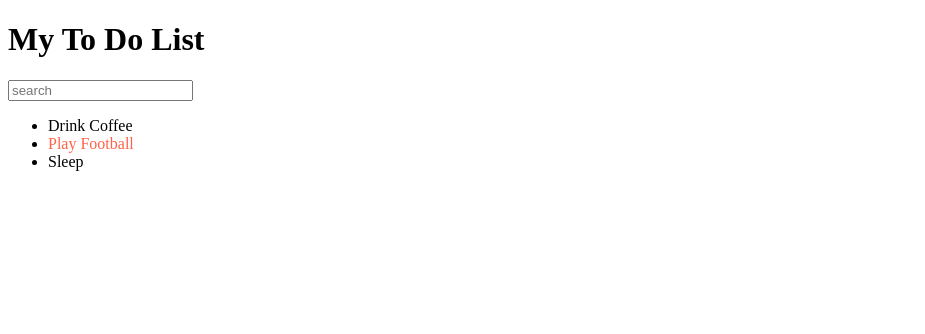
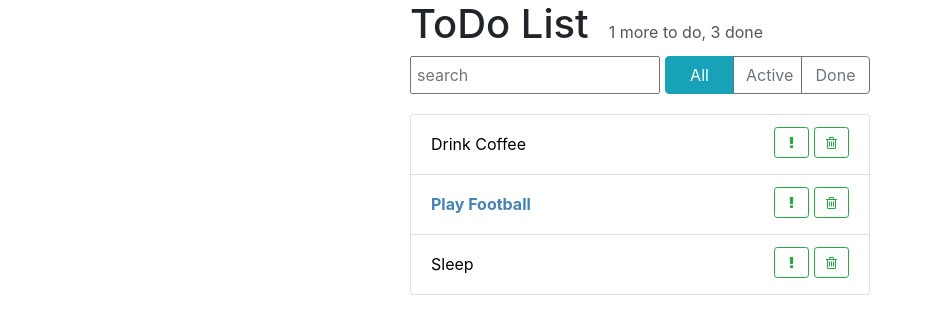
Before and after one commit to Vlad220994/ToDoList, a React app: page / in a window 1280 px wide. Shown: the whole page, without its empty margins (0-925 px from the left). Built offline with nearby package versions, Linux system fonts and the light colour scheme.

Commit message:
added css

```diff
--- a/public/index.html
+++ b/public/index.html
@@ -2,6 +2,8 @@
 <html lang="en">
   <head>
     <meta charset="utf-8" />
+    <link rel="stylesheet" href="https://stackpath.bootstrapcdn.com/bootstrap/4.3.1/css/bootstrap.min.css" integrity="sha384-ggOyR0iXCbMQv3Xipma34MD+dH/1fQ784/j6cY/iJTQUOhcWr7x9JvoRxT2MZw1T" crossorigin="anonymous">
+    <link href="https://stackpath.bootstrapcdn.com/font-awesome/4.7.0/css/font-awesome.min.css" rel="stylesheet" integrity="sha384-wvfXpqpZZVQGK6TAh5PVlGOfQNHSoD2xbE+QkPxCAFlNEevoEH3Sl0sibVcOQVnN" crossorigin="anonymous">
     <title>React App</title>
   </head>
   <body>
--- a/src/components/App.js
+++ /dev/null
@@ -1,23 +0,0 @@
-import React from 'react';
-
-import AppHeader from './AppHeader';
-import SearchPanel from './SearchPanel';
-import ToDoList from './ToDoList';
-
-const App = () => {
-  const toDoData = [
-    { key: 1, label: 'Drink Coffee', important: false },
-    { key: 2, label: 'Play Football', important: true },
-    { key: 3, label: 'Sleep', important: false }
-  ];
-
-  return(
-    <div>
-      <AppHeader />
-      <SearchPanel />
-      <ToDoList todos = { toDoData } />
-    </div>
-  );
-}
-
-export default App;
--- /dev/null
+++ b/src/components/App/App.css
@@ -0,0 +1,5 @@
+.App {
+  display: block;
+  width: 500px;
+  margin: 0 auto;
+}
--- /dev/null
+++ b/src/components/App/App.js
@@ -0,0 +1,27 @@
+import React from 'react';
+
+import AppHeader from '../AppHeader/AppHeader';
+import SearchPanel from '../SearchPanel/SearchPanel';
+import ToDoList from '../ToDoList/ToDoList';
+import ItemStatusFilter from '../ItemStatusFilter/ItemStatusFilter';
+
+import './App.css';
+
+const App = () => {
+  const toDoData = [
+    { id: 1, label: 'Drink Coffee', important: false },
+    { id: 2, label: 'Play Football', important: true },
+    { id: 3, label: 'Sleep', important: false }
+  ];
+
+  return(
+    <div className="App">
+      <AppHeader />
+      <SearchPanel />
+      <ItemStatusFilter />
+      <ToDoList todos = { toDoData } />
+    </div>
+  );
+}
+
+export default App;
--- a/src/components/AppHeader.js
+++ /dev/null
@@ -1,9 +0,0 @@
-import React from 'react';
-
-const AppHeader = () => {
-  return(
-    <h1>My To Do List</h1>
-  );
-};
-
-export default AppHeader;
--- /dev/null
+++ b/src/components/AppHeader/AppHeader.css
@@ -0,0 +1,9 @@
+h1 {
+  display: inline-block;
+  margin-left: 20px;
+}
+
+.AppHeader > span {
+  margin-left: 20px;
+  color: #525752;
+}
--- /dev/null
+++ b/src/components/AppHeader/AppHeader.js
@@ -0,0 +1,14 @@
+import React from 'react';
+
+import './AppHeader.css';
+
+const AppHeader = () => {
+  return(
+    <div className="AppHeader">
+      <h1>ToDo List</h1>
+      <span>1 more to do, 3 done</span>
+    </div>
+  );
+};
+
+export default AppHeader;
--- /dev/null
+++ b/src/components/ItemStatusFilter/ItemStatusFilter.css
@@ -0,0 +1,5 @@
+.btn-group {
+  display: flex;
+  align-self: flex-end;
+  margin-right: 20px;
+}
--- /dev/null
+++ b/src/components/ItemStatusFilter/ItemStatusFilter.js
@@ -0,0 +1,15 @@
+import React from 'react';
+
+import './ItemStatusFilter.css';
+
+const ItemStatusFilter = () => {
+  return(
+    <div className="btn-group">
+      <button type="button" className="btn btn-info">All</button>
+      <button type="button" className="btn btn-outline-secondary">Active</button>
+      <button type="button" className="btn btn-outline-secondary">Done</button>
+    </div>
+  );
+};
+
+export default ItemStatusFilter;
--- a/src/components/SearchPanel.js
+++ /dev/null
@@ -1,9 +0,0 @@
-import React from 'react';
-
-const SearchPanel = () => {
-  return(
-    <input placeholder="search"></input>
-  );
-};
-
-export default SearchPanel;
--- /dev/null
+++ b/src/components/SearchPanel/SearchPanel.css
@@ -0,0 +1,16 @@
+.SearchPanel {
+  display: float;
+  float: left;
+  margin-left: 20px;
+}
+
+input {
+  width: 250px;
+  padding: 5px;
+}
+
+button {
+  margin-left: 5px;
+  padding: 5px 10px;
+  border-radius: 2px;
+}
--- /dev/null
+++ b/src/components/SearchPanel/SearchPanel.js
@@ -0,0 +1,13 @@
+import React from 'react';
+
+import './SearchPanel.css';
+
+const SearchPanel = () => {
+  return(
+    <div className="SearchPanel">
+      <input placeholder="search"></input>
+    </div>
+  );
+};
+
+export default SearchPanel;
--- a/src/components/ToDoList.js
+++ /dev/null
@@ -1,20 +0,0 @@
-import React from 'react';
-import ToDoListItem from './ToDoListItem';
-
-const ToDoList = ({ todos }) => {
-  const elements = todos.map((item) => {
-    return(
-      <li>
-        <ToDoListItem { ...item }/>
-      </li>
-    );
-  });
-
-  return (
-    <ul>
-      { elements }
-    </ul>
-  );
-}
-
-export default ToDoList;
--- /dev/null
+++ b/src/components/ToDoList/ToDoList.css
@@ -0,0 +1,3 @@
+.todo-list {
+  margin: 20px;
+}
--- /dev/null
+++ b/src/components/ToDoList/ToDoList.js
@@ -0,0 +1,26 @@
+import React from 'react';
+
+import ToDoListItem from '../ToDoListItem/ToDoListItem';
+import './ToDoList.css';
+
+const ToDoList = ({ todos }) => {
+
+  const elements = todos.map((item) => {
+
+    const { id, ...itemProps } =item;
+
+    return(
+      <li key={ id } className="list-group-item">
+        <ToDoListItem { ...itemProps }/>
+      </li>
+    );
+  });
+
+  return (
+    <ul className="list-group todo-list">
+      { elements }
+    </ul>
+  );
+}
+
+export default ToDoList;
--- a/src/components/ToDoListItem.js
+++ /dev/null
@@ -1,14 +0,0 @@
-import React from 'react';
-
-const ToDoListItem = ({ label, important = false }) => {
-
-  const style = {
-    color: important ? 'tomato' : 'black'
-  }
-
-  return(
-    <span style={style}>{ label }</span>
-  );
-};
-
-export default ToDoListItem;
--- /dev/null
+++ b/src/components/ToDoListItem/ToDoListItem.css
@@ -0,0 +1,14 @@
+.ToDoListItemLabel {
+  line-height: 35px;
+  cursor: pointer;
+  user-select: none;
+}
+
+button {
+  width: 35px;
+}
+
+.ToDoListItem.important .ToDoListItemLabel {
+  font-weight: bold;
+  color: steelblue;
+}
--- /dev/null
+++ b/src/components/ToDoListItem/ToDoListItem.js
@@ -0,0 +1,29 @@
+import React from 'react';
+
+import './ToDoListItem.css';
+
+const ToDoListItem = ({ label, important = false }) => {
+
+  const style = {
+    color: important ? 'steelblue' : 'black',
+    fontWeight: important ? 'bold' : 'normal'
+  }
+
+  return(
+    <span className="ToDoListItem">
+      <span
+        className="ToDoListItemLabel"
+        style={ style }>
+        { label }
+      </span>
+      <button type="button" className="btn btn-outline-success btn-sm float-right">
+        <i className="fa fa-trash-o" />
+      </button>
+      <button type="button" className="btn btn-outline-success btn-sm float-right">
+        <i className="fa fa-exclamation" />
+      </button>
+    </span>
+  );
+};
+
+export default ToDoListItem;
--- a/src/index.js
+++ b/src/index.js
@@ -1,5 +1,7 @@
 import React from 'react';
 import ReactDOM from 'react-dom';
-import App from './components/App';
+
+import App from './components/App/App';
+import './index.css'
 
 ReactDOM.render(<App />, document.getElementById("root"));
```
Also changed, not shown: src/index.css (added).
